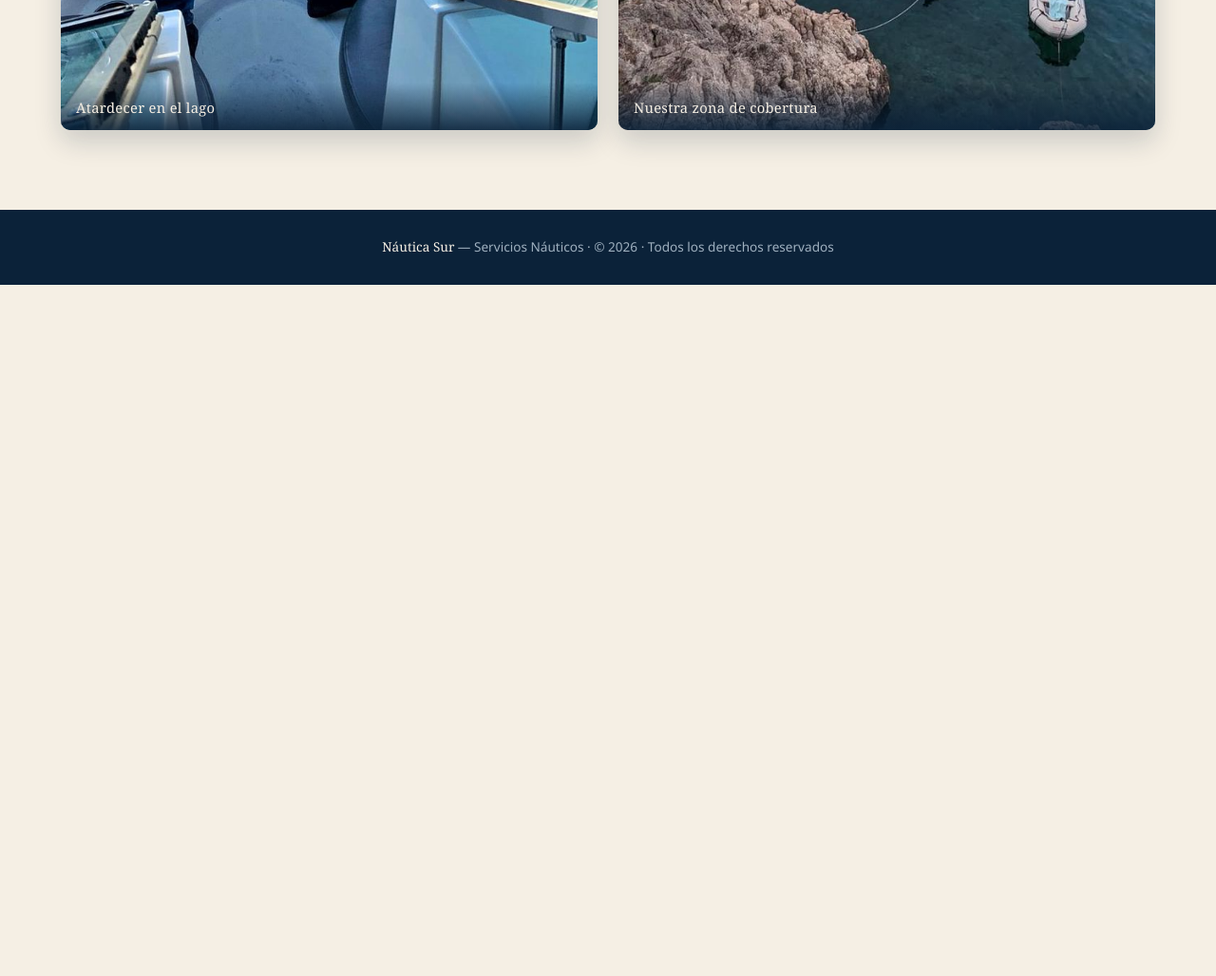
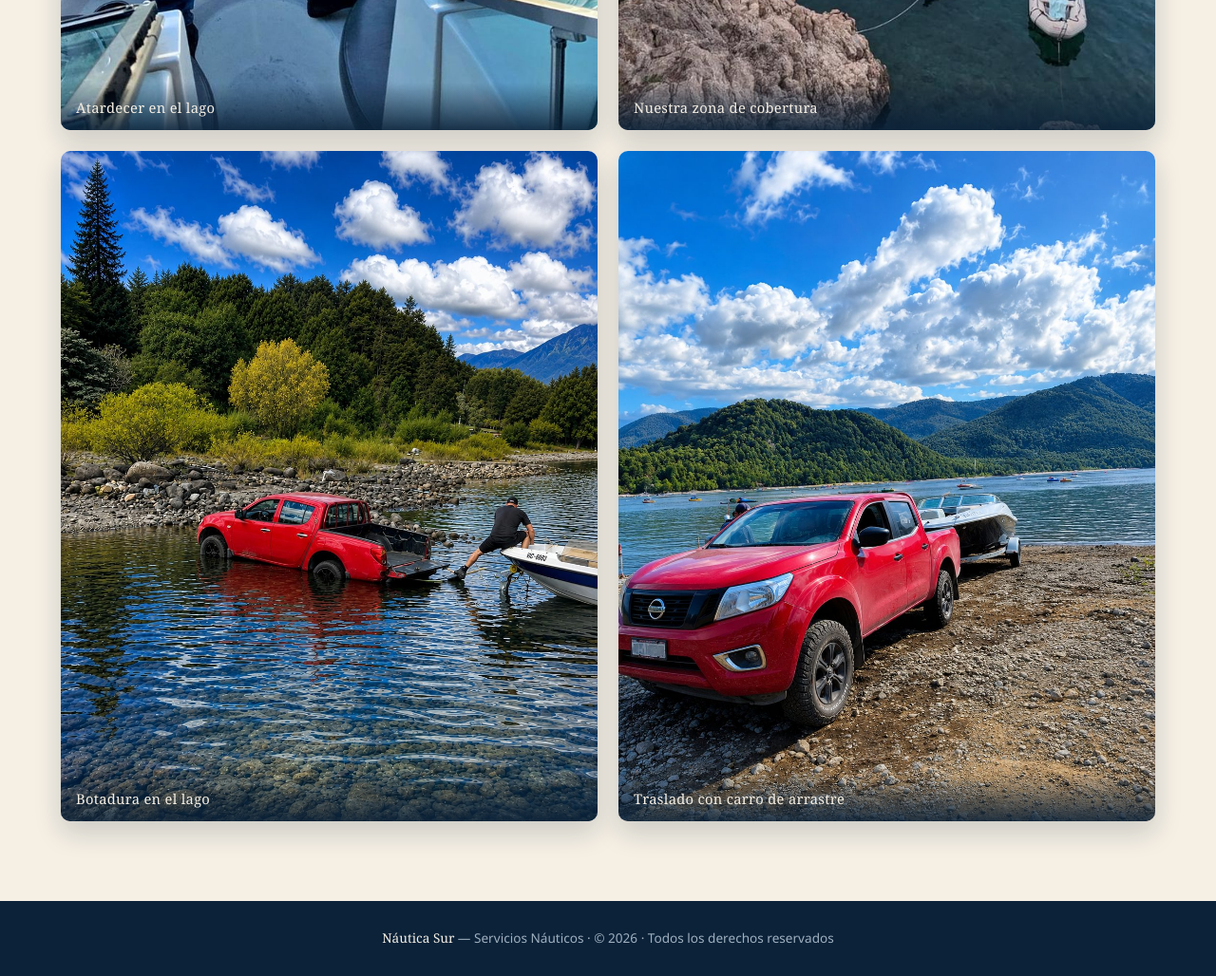
Before and after one commit to Sebastian8-bot/Nautica-Sur, a plain HTML site: page gallery.html in a window 1280 px wide. Shown: the part 1769-2797 px from the top of the page at 95% size. Before the commit the page ends 2069 px from the top, so only its background shows below. Drawn offline with Linux system fonts and the light colour scheme.

Commit message:
Add files via upload

```diff
--- a/gallery.html
+++ b/gallery.html
@@ -190,6 +190,16 @@
         <div class="gal-cap">Nuestra zona de cobertura</div>
       </div>
 
+      <div class="gal-item" data-cap="Botadura de embarcación en el lago">
+        <div class="ph"><img src="web-collage4.jpg" alt="Botadura de embarcación en el lago"></div>
+        <div class="gal-cap">Botadura en el lago</div>
+      </div>
+
+      <div class="gal-item" data-cap="Traslado con carro de arrastre">
+        <div class="ph"><img src="web-collage5.jpg" alt="Traslado con carro de arrastre"></div>
+        <div class="gal-cap">Traslado con carro de arrastre</div>
+      </div>
+
     </div>
   </div>
 </section>
```
Also changed, not shown: web-collage4.jpg (added), web-collage5.jpg (added).
